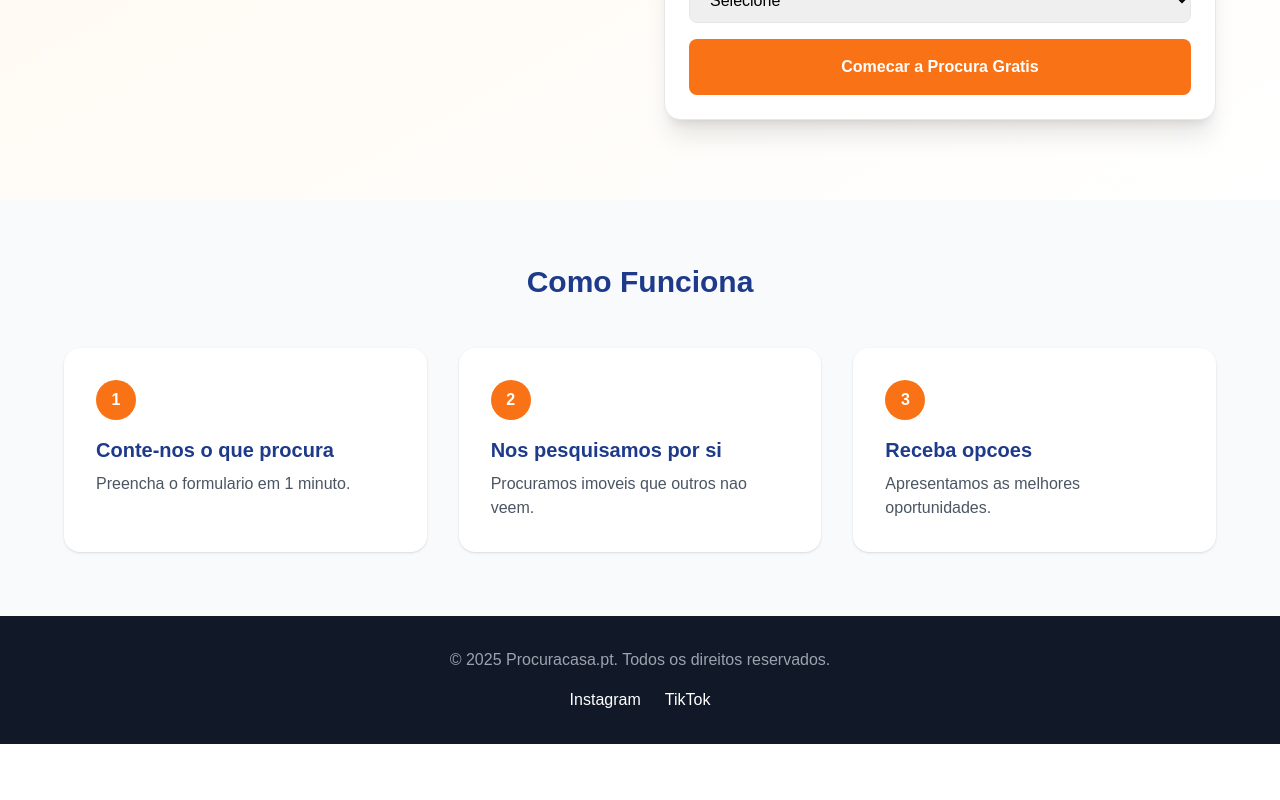
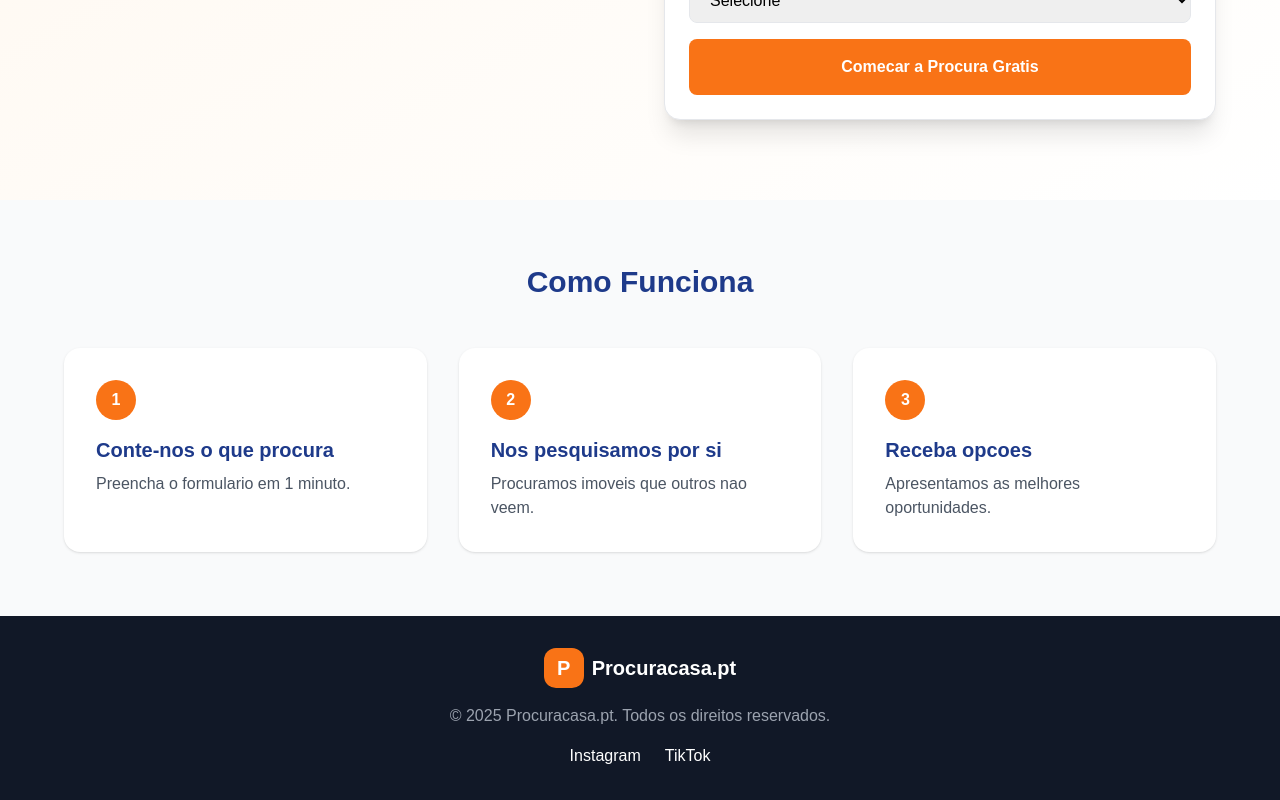
Before and after one commit to ngandra1977/procuracasa, a Next.js app: page / in a window 1280 px wide. Shown: the part 585-1385 px from the top of the page. Before the commit the page ends 1329 px from the top, so only its background shows below. Built offline with nearby package versions, Linux system fonts and the light colour scheme.

Commit message:
Update page.tsx

```diff
--- a/src/app/page.tsx
+++ b/src/app/page.tsx
@@ -10,10 +10,36 @@ export default function ProcuracasaPage() {
     propertyType: "",
   });
   const [submitted, setSubmitted] = useState(false);
+  const [isSubmitting, setIsSubmitting] = useState(false);
 
-  const handleSubmit = (e: React.FormEvent) => {
+  const handleSubmit = async (e: React.FormEvent) => {
     e.preventDefault();
-    setSubmitted(true);
+    setIsSubmitting(true);
+
+    try {
+      const response = await fetch("https://formspree.io/f/xeelaaew", {
+        method: "POST",
+        headers: {
+          "Content-Type": "application/json",
+        },
+        body: JSON.stringify({
+          nome: formData.name,
+          email: formData.email,
+          localizacao: formData.location,
+          tipoImovel: formData.propertyType,
+        }),
+      });
+
+      if (response.ok) {
+        setSubmitted(true);
+      } else {
+        alert("Ocorreu um erro. Tente novamente.");
+      }
+    } catch {
+      alert("Ocorreu um erro. Tente novamente.");
+    } finally {
+      setIsSubmitting(false);
+    }
   };
 
   return (
@@ -117,9 +143,10 @@ export default function ProcuracasaPage() {
                   </div>
                   <button
                     type="submit"
-                    className="w-full bg-orange-500 text-white font-semibold py-4 rounded-lg hover:bg-orange-600"
+                    disabled={isSubmitting}
+                    className="w-full bg-orange-500 text-white font-semibold py-4 rounded-lg hover:bg-orange-600 disabled:opacity-50"
                   >
-                    Comecar a Procura Gratis
+                    {isSubmitting ? "A enviar..." : "Comecar a Procura Gratis"}
                   </button>
                 </form>
               )}
@@ -155,10 +182,16 @@ export default function ProcuracasaPage() {
       {/* Footer */}
       <footer className="bg-gray-900 text-white py-8 px-4">
         <div className="max-w-6xl mx-auto text-center">
-          <p className="text-gray-400">© 2025 Procuracasa.pt. Todos os direitos reservados.</p>
-          <div className="flex justify-center gap-6 mt-4">
-            <a href="https://instagram.com/procuracasa.pt" className="hover:text-orange-500">Instagram</a>
-            <a href="https://tiktok.com/@procuracasa.pt" className="hover:text-orange-500">TikTok</a>
+          <div className="flex items-center justify-center gap-2 mb-4">
+            <div className="w-10 h-10 bg-orange-500 rounded-xl flex items-center justify-center">
+              <span className="text-white font-bold text-xl">P</span>
+            </div>
+            <span className="text-xl font-bold">Procuracasa.pt</span>
+          </div>
+          <p className="text-gray-400 mb-4">© 2025 Procuracasa.pt. Todos os direitos reservados.</p>
+          <div className="flex justify-center gap-6">
+            <a href="https://www.instagram.com/procuracasa.pt" target="_blank" rel="noopener noreferrer" className="hover:text-orange-500">Instagram</a>
+            <a href="https://www.tiktok.com/@procuracasa.pt" target="_blank" rel="noopener noreferrer" className="hover:text-orange-500">TikTok</a>
           </div>
         </div>
       </footer>
```
